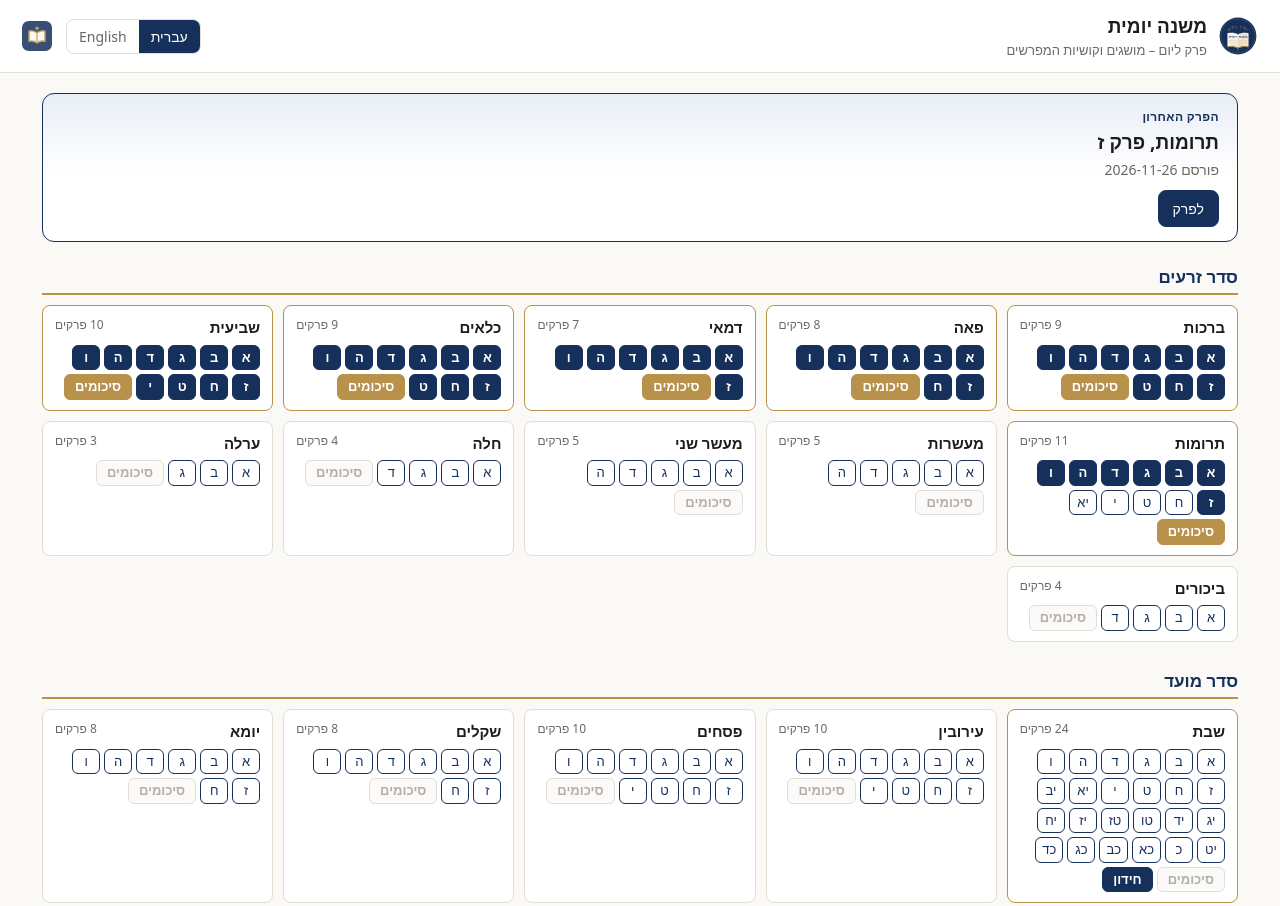
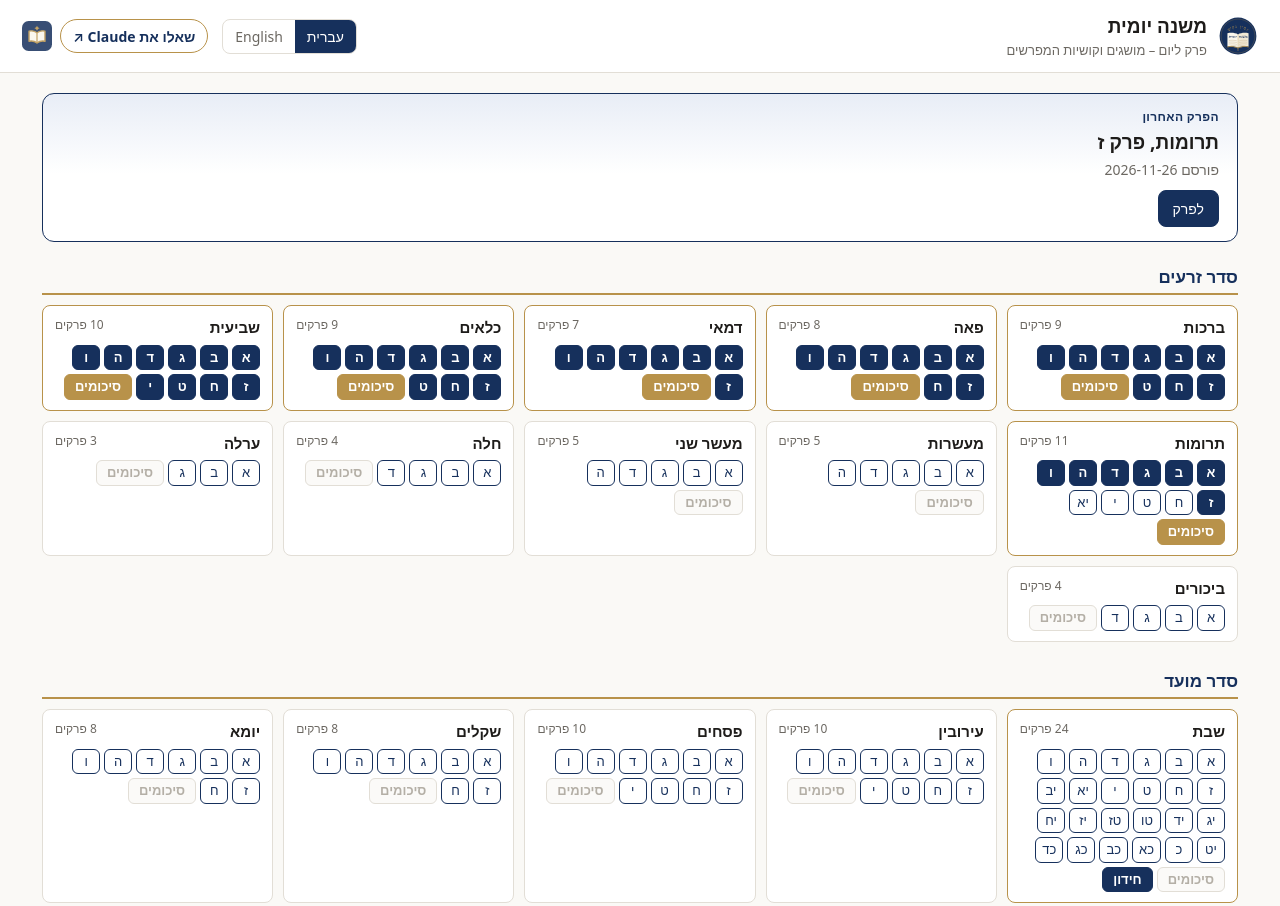
Before and after one commit to rosenbaumjeremy/mishna-yomit, a plain HTML site: page site/index.html in a window 1280 px wide. Shown: the top 906 px of the page. Drawn offline with Linux system fonts and the light colour scheme.

Commit message:
Add "Ask Claude" link to the site's Q&A page
Adds an "Ask Claude ↗" link beside the home button. It opens a page
hosted in Claude that answers questions only from this site's content,
cites the entries it used, and runs on each visitor's own Claude account.
The label follows the site's language.

Co-Authored-By: Claude Opus 5.5 <noreply@anthropic.com>
Claude-Session: https://claude.ai/code/session_015YbmNuaw1FE1a3nACxjN2h

```diff
--- a/site/app.css
+++ b/site/app.css
@@ -335,3 +335,7 @@ a.chip.sum.quiz { background: var(--accent); border-color: var(--accent); }
   .quizprogress .fill { transition: none; }
 }
 @media print { .quizbar, .confetti, .quizresults button { display: none !important; } }
+
+/* "Ask Claude": opens this site's Q&A page in Claude (ask.js keeps its label in the page's language) */
+.asklink { display: inline-flex; align-items: center; min-height: 34px; padding: 0 12px; border: 1px solid var(--gold, #b8924a); border-radius: 999px; color: var(--accent, #16305c); font-weight: 600; font-size: 14px; text-decoration: none; white-space: nowrap; }
+.asklink:hover, .asklink:focus-visible { background: var(--gold, #b8924a); color: #1e1406; outline: none; }
--- /dev/null
+++ b/site/ask.js
@@ -0,0 +1,14 @@
+"use strict";
+// "Ask Claude" link: opens this site's Q&A page in Claude, which answers only from this site's content
+// on each visitor's own Claude account. Keeps the label and the page's language in step with the site.
+(() => {
+  const a = document.getElementById("asklink");
+  if (!a) return;
+  const set = () => {
+    const he = (document.documentElement.lang || "he").startsWith("he");
+    a.textContent = he ? "שאלו את Claude ↗" : "Ask Claude ↗";
+    a.href = "https://claude.ai/artifact/MygKJxpyFxptMi5AcDmdr3#" + (he ? "he" : "en");
+  };
+  set();
+  new MutationObserver(set).observe(document.documentElement, { attributes: true, attributeFilter: ["lang"] });
+})();
--- a/site/index.html
+++ b/site/index.html
@@ -27,6 +27,7 @@
       <button type="button" data-lang="english">English</button>
     </div>
     <nav class="sitelinks" aria-label="אתרי הלימוד">
+      <a class="asklink" id="asklink" href="https://claude.ai/artifact/MygKJxpyFxptMi5AcDmdr3#he" target="_blank" rel="noopener">שאלו את Claude ↗</a>
       <a class="homelink" href="https://home-site.dailylearning.workers.dev" rel="noopener" title="לימוד יומי — דף הבית">
         <img src="icon-home.svg" alt="לימוד יומי — דף הבית">
       </a>
@@ -45,6 +46,7 @@
 <script src="mail.js" data-site="mishna"></script>
 <script src="share.js"></script>
 <script src="offline.js"></script>
+<script src="ask.js"></script>
 <!-- Cloudflare Web Analytics: invisible visit counter (stats in the Cloudflare dashboard) -->
 <script defer src="https://static.cloudflareinsights.com/beacon.min.js" data-cf-beacon='{"token": "f3e7e67b03fc4930b3bac22cfa4d3d2c"}'></script>
 </body>
--- a/site/sw.js
+++ b/site/sw.js
@@ -3,7 +3,7 @@
 // published day; later online visits add the new days. Online, files still come from the
 // network first (up to 4s), so updates show up; the saved copy is the fallback.
 const CACHE = "site-v2";
-const SHELL = ["./", "app.css", "app.js", "apple-touch-icon.png", "icon-home.svg", "icon.svg", "index.html", "mail.css", "mail.js", "offline.js", "pdf.css", "pdf.js", "share.css", "share.js", "data/masechtot.json"];
+const SHELL = ["./", "app.css", "app.js", "apple-touch-icon.png", "ask.js", "icon-home.svg", "icon.svg", "index.html", "mail.css", "mail.js", "offline.js", "pdf.css", "pdf.js", "share.css", "share.js", "data/masechtot.json"];
 // [index, its entries -> file paths, whether a saved copy is final]
 const DAYS = [
   ["data/perakim/index.json", d => `data/perakim/${d.masechet}-${d.perek}.json`, j => "english" in j],  // a text-only perek gets its brief later
```
